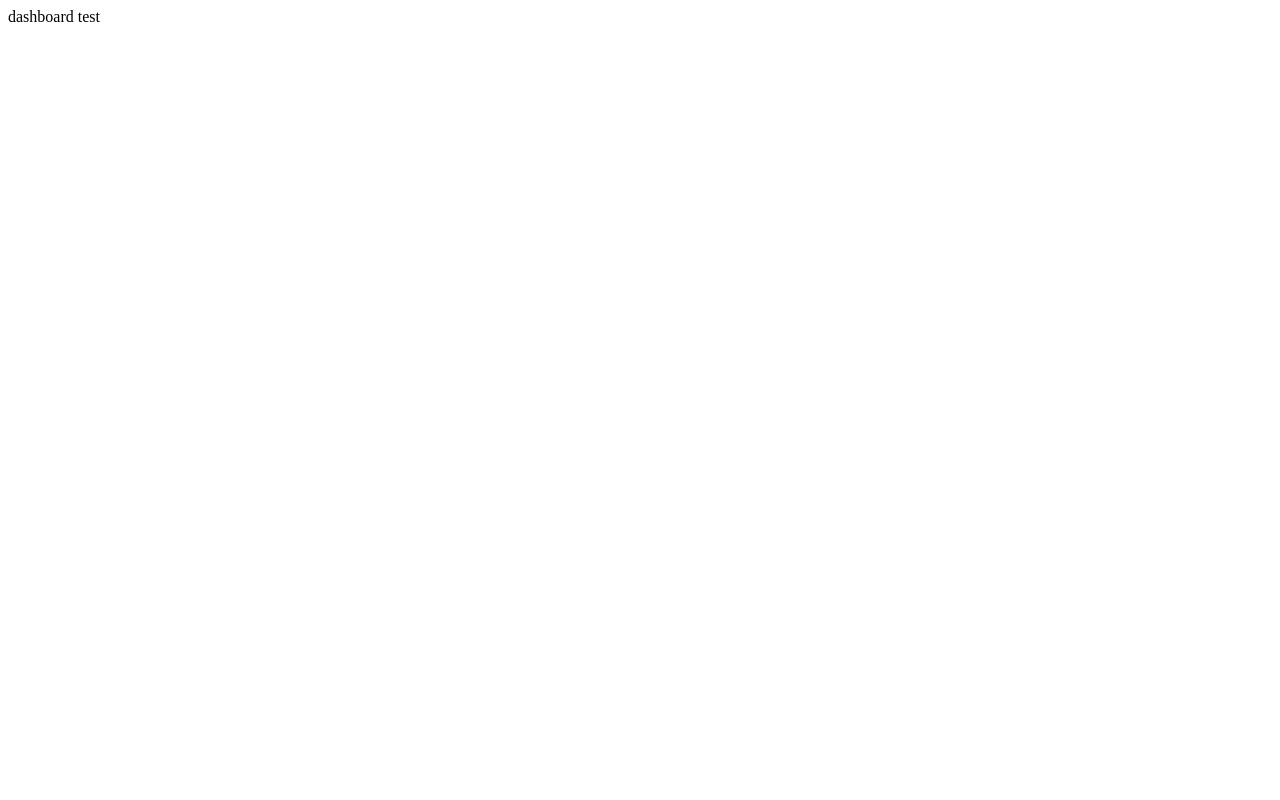
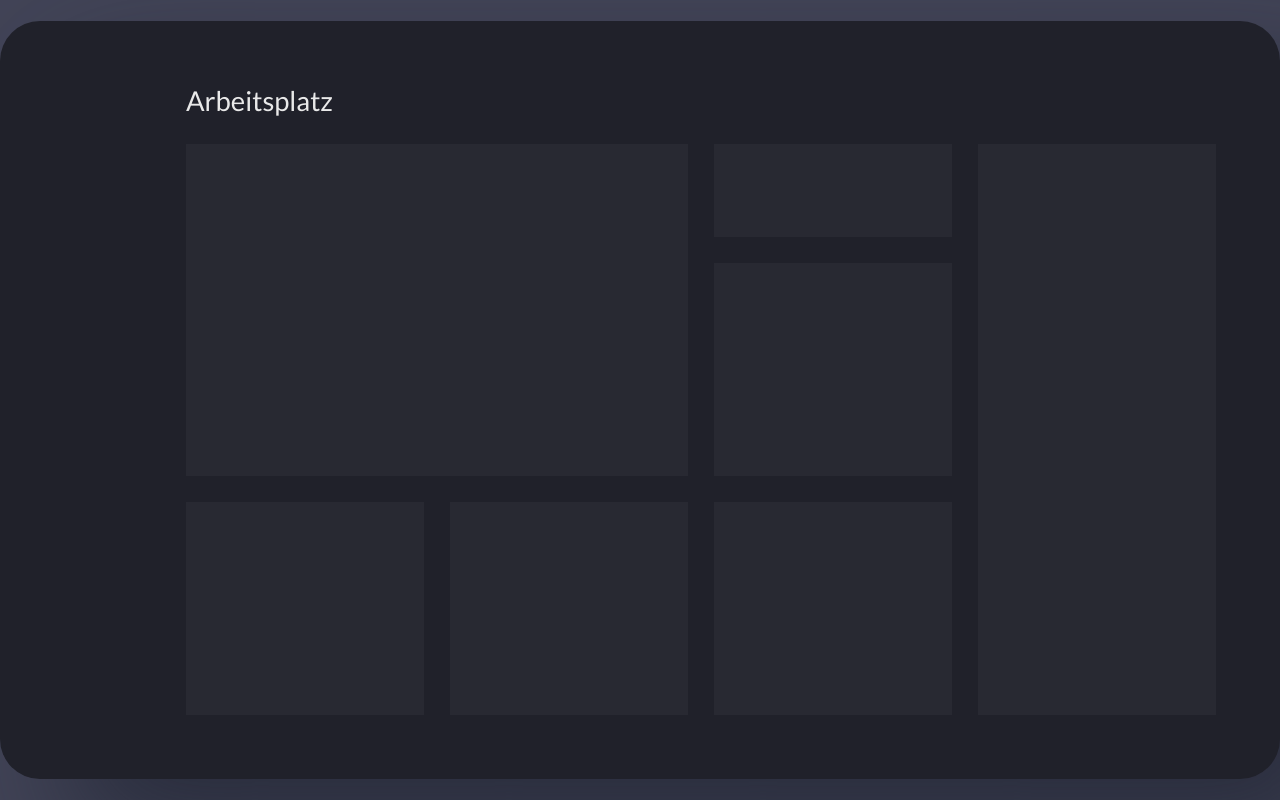
Before and after one commit to KwapisThomas/rhapsody-webapp-test, a plain HTML site: page dashboard.html in a window 1280 px wide. Drawn offline with Linux system fonts and the light colour scheme.

Commit message:
dashboard layout erstellt

```diff
--- /dev/null
+++ b/css/dash.css
@@ -0,0 +1,115 @@
+*{
+  padding: 0;
+  margin: 0;
+  box-sizing: border-box;
+}
+
+html {
+  font-size: 14px;
+  line-height: 1.2;
+  font-family: "Lato", sans-serif;
+  font-weight: var(--fw-base);
+}
+
+:root {
+  /* Farben */
+  --bg-root: rgb(66,68,87);
+
+  --bg-primary: rgb(32,33,42);
+  --bg-secondary: rgb(55,57,63);
+  --bg-tertiary: rgb(40,41,50);
+
+  --hi-success: rgb(17,201,0);
+  --hi-waring: rgb(255,147,5);
+  --hi-danger: rgb(255,0,126);
+  --hi-primary: rgb(138,149,255);
+  --hi-secondary: rgb(90,104,242);
+
+  --fg-primary: rgb(233,233,233);
+  --fg-secondary: rgb(131,133,137);
+
+  --fw-sm: 500;
+  --fw-base: 700;
+
+  --sp-base: 16px;
+  --sp-sm-1: calc(7/8 * var(--sp-base));
+  --sp-sm-2: calc(6/8 * var(--sp-base));
+  --sp-sm-3: calc(5/8 * var(--sp-base));
+  --sp-sm-4: calc(4/8 * var(--sp-base));
+  --sp-sm-5: calc(3/8 * var(--sp-base));
+  --sp-sm-6: calc(2/8 * var(--sp-base));
+  --sp-sm-7: calc(1/8 * var(--sp-base));
+  --sp-lg-7: calc((1 + 7/8) * var(--sp-base));
+  --sp-lg-6: calc((1 + 6/8) * var(--sp-base));
+  --sp-lg-5: calc((1 + 5/8) * var(--sp-base));
+  --sp-lg-4: calc((1 + 4/8) * var(--sp-base));
+  --sp-lg-3: calc((1 + 3/8) * var(--sp-base));
+  --sp-lg-2: calc((1 + 2/8) * var(--sp-base));
+  --sp-lg-1: calc((1 + 1/8) * var(--sp-base));
+
+  --fs-sm-1: 0.8rem;
+  --fs-base: 1rem;
+  --fs-lg-1: 1.25rem;
+  --fs-lg-2: 1.563rem;
+  --fs-lg-3: 1.953rem;
+  --fs-lg-4: 2.441rem;
+
+  --bd-radius: 24px;
+}
+
+body{
+  background: var(--bg-root);
+
+  display: grid;
+  place-content: center;
+
+  min-height: 100vh;
+  min-width: 100vw;
+  overflow-x: hidden;
+  padding: var(--sp-base);
+
+  color: var(--fg-primary);
+}
+
+main {
+  display: grid;
+  grid-template-columns: max-content 1fr;
+  grid-template-rows: 1fr;
+  gap: var(--sp-lg-4);
+
+  width: 1280px;
+  max-width: 1280px;
+  aspect-ratio: 1280 / 758;
+  border-radius: calc(5 / 3 * var(--bd-radius)); /* Rechteck runden*/
+  padding: calc(4* var(--sp-base));
+
+  background-color: var(--bg-primary);
+  box-shadow: 67px 62px 120px 0px rgba(33,37,52,0.75);
+}
+
+article {
+  display: grid;
+  grid-template-rows: max-content 1fr;
+  gap: var(--sp-lg-5);
+}
+
+h1 {
+  color: var(--h1-primary);
+  font-weight: var(--fw-sm);
+  margin: 0;
+  font-size: var(--fs-lg-3);
+}
+
+.text--muted{
+  color: var(--fg-secondary);
+}
+
+.text--light {
+  color: var(--fg-secondary);
+  font-weight: var(--fw-sm);
+}
+
+nav {
+  min-width: 98px;
+
+}
--- /dev/null
+++ b/css/dash.grid.css
@@ -0,0 +1,45 @@
+.grid{
+  display: grid;
+  gap: var(--sp-lg-5);
+  grid-template-rows: repeat(5, 1fr);
+  grid-template-columns: repeat(4, 1fr);
+
+  grid-template-areas:
+  'my-team my-team mesasges my-day'
+  'my-team my-team my-work my-day'
+  'my-team my-team my-work my-day'
+  'project-1 project-2 project-3 my-day'
+  'project-1 project-2 project-3 my-day'
+}
+
+.my-team{
+  grid-area: my-team;
+}
+
+.messages {
+  grid-area: mesasges;
+}
+
+.my-work{
+  grid-area: my-work;
+}
+
+.project-1 {
+  grid-area: project-1;
+}
+
+.project-2 {
+  grid-area: project-2;
+}
+
+.project-3 {
+  grid-area: project-3;
+}
+
+.my-day{
+  grid-area: my-day;
+}
+
+.grid > * {
+  background-color: var(--bg-tertiary);
+}
--- a/dashboard.html
+++ b/dashboard.html
@@ -1,9 +1,32 @@
 <!DOCTYPE html>
 <html>
 <head>
+  <meta charset="UTF-8">
+  <meta http-equic="X-UA-Compatible" content="IE=edge">
+  <meta name="viewport" content="width=device-width, initial-scale=1.0">
   <title>RHAPSODY Test Dashboard</title>
+
+  <link rel="preconnect" href="https://fonts.googleapis.com">
+  <link rel="preconnect" href="https://fonts.gstatic.com" crossorigin>
+  <link href="https://fonts.googleapis.com/css2?family=Lato:wght@100;300;400;700;900&display=swap" rel="stylesheet">
+
+  <link rel="stylesheet" type="text/css" href="css/dash.css">
+  <link rel="stylesheet" type="text/css" href="css/dash.grid.css">
 </head>
 <body>
-  dashboard test
+  <main>
+    <nav></nav>
+    <article>
+      <header>
+        <h1>Arbeitsplatz</h1>
+      </header>
+      <div class="grid">
+        <selection class="my-team"></selection>
+        <selection class="messages"></selection>
+        <selection class="my-work"></selection>
+        <selection class="project-1"></selection>
+        <selection class="project-2"></selection>
+        <selection class="project-3"></selection>
+        <selection class="my-day"></selection>
 </body>
 </html>
```
